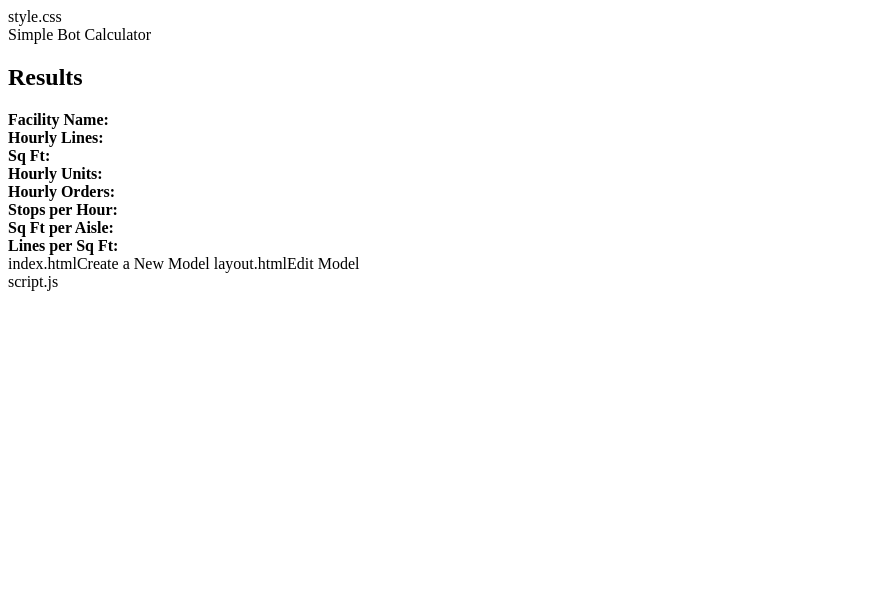
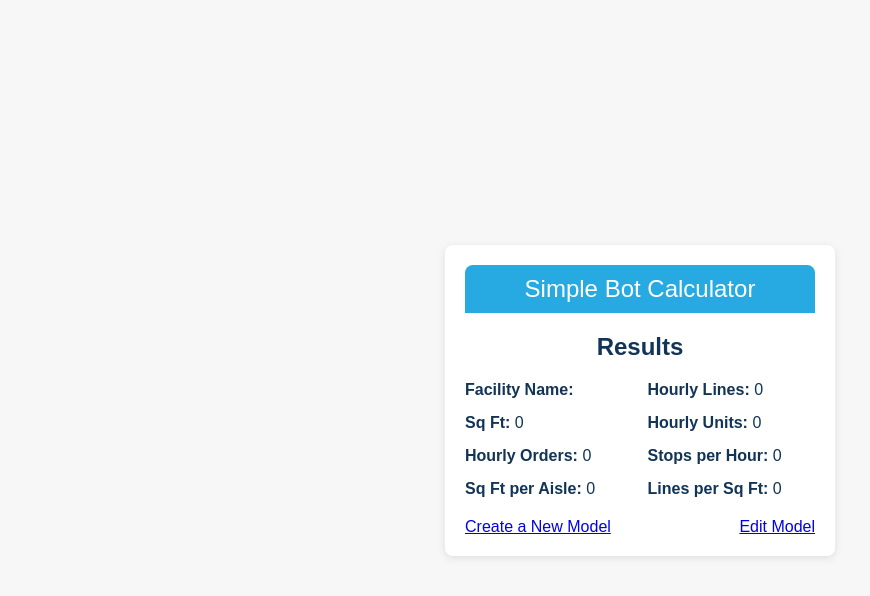
Before and after one commit to wpayne81/Bot-Calc-3, a plain HTML site: page results.html in a window 1280 px wide. Shown: the whole page, without its empty margins (0-870 px from the left). Drawn offline with Linux system fonts and the light colour scheme.

Commit message:
Update results.html

```diff
--- a/results.html
+++ b/results.html
@@ -1,12 +1,7 @@
 
-<!DOCTYPE html>
-<html>
-<head>
-    <title>Results</title>
-    style.css
-</head>
-<body>
-    <div class="container">
+<!DOCTYPE html> <html lang="en"> <head> <meta charset="utf-8"> <meta name="viewport" content="width=device-width,initial-scale=1">
+    <title>Results</title> <link rel="stylesheet" href="style.css">
+</head> <body> <div class="container">
     <header>Simple Bot Calculator</header>
     <h2>Results</h2>
         <div class="results-grid">
@@ -19,11 +14,13 @@
   <div><strong>Sq Ft per Aisle:</strong> <span id="sqFtPerAisle"></span></div>
   <div><strong>Lines per Sq Ft:</strong> <span id="linesPerSqFt"></span></div>
 </div>
+
 <div class="action-buttons">
-            index.htmlCreate a New Model</button>
-            layout.htmlEdit Model</button>
+  <!-- use links so they are keyboard-focusable and work without JS -->
+  <a class="btn" href="index.html">Create a New Model</a>
+  <a class="btn" href="layout.html">Edit Model</a>
 </div>
     </div>
-    script.js</script>
+    <script src="script.js"></script>
 </body>
 </html>
```
Lines whose indentation alone changed are shown as unchanged.
